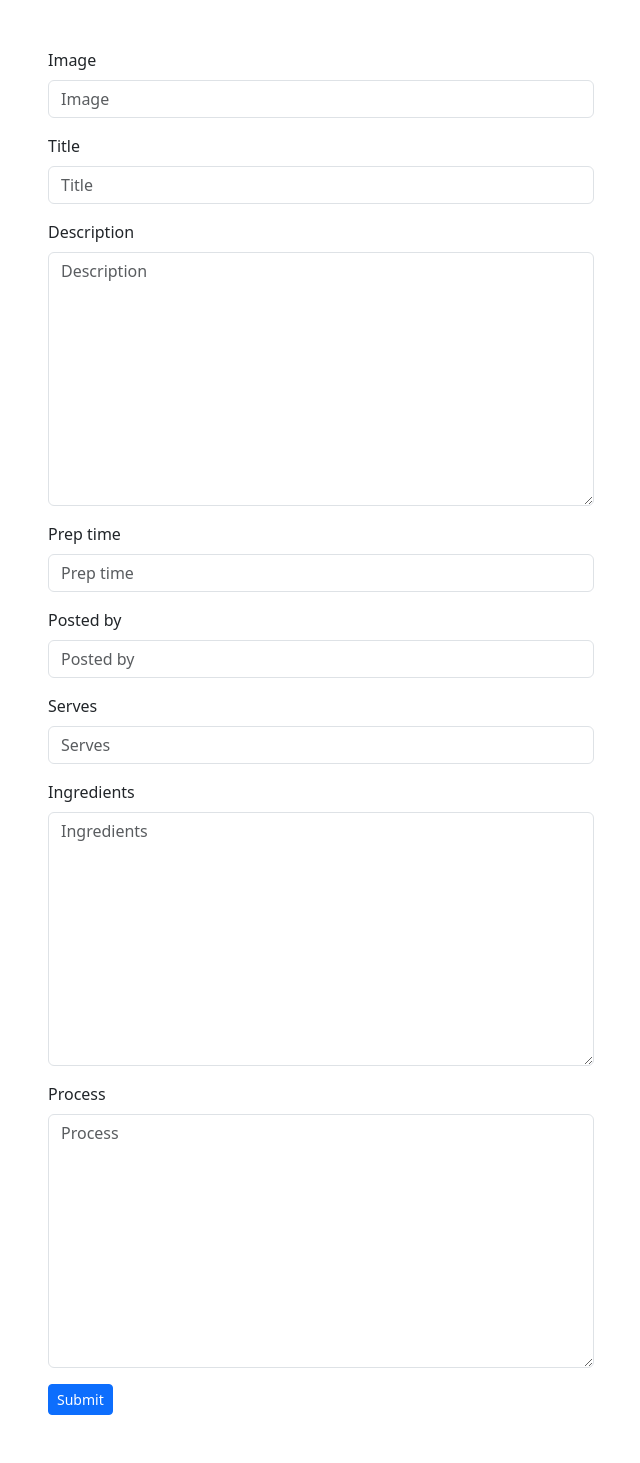
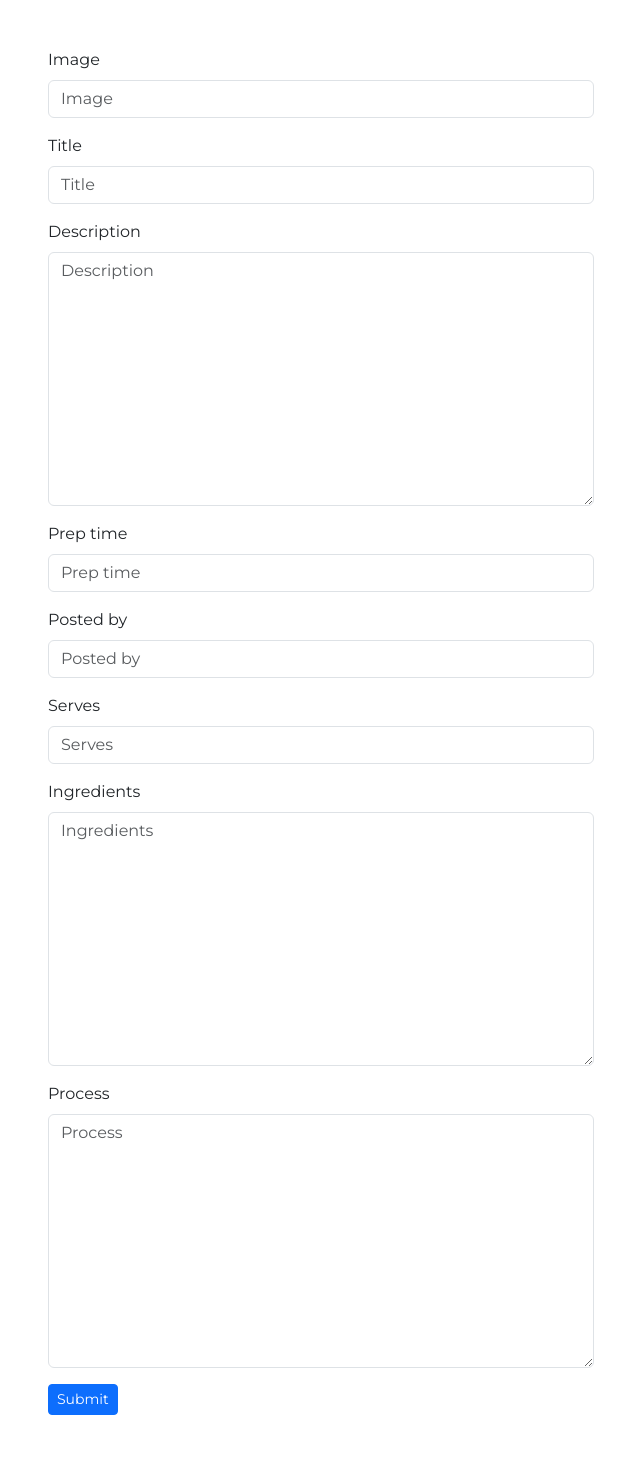
Before and after one commit to mururi/african_recipes_MVC, a Django app: page /add-recipe/ in a window 1280 px wide. Shown: the whole page, without its empty margins (319-959 px from the left). Run offline with Django 4.2, Linux system fonts and the light colour scheme; some libraries are stand-ins or nearby versions.

Commit message:
Setup static css files

```diff
--- a/african_recipes/settings.py
+++ b/african_recipes/settings.py
@@ -145,6 +145,9 @@ USE_TZ = True
 # https://docs.djangoproject.com/en/4.0/howto/static-files/
 
 STATIC_URL = 'static/'
+STATICFILES_DIRS = [
+    BASE_DIR / "static",
+]
 
 # Default primary key field type
 # https://docs.djangoproject.com/en/4.0/ref/settings/#default-auto-field
--- a/main/templates/base.html
+++ b/main/templates/base.html
@@ -1,4 +1,5 @@
 {% load bootstrap5 %}
+{% load static %}
 <!DOCTYPE html>
 <html lang="en">
 <head>
@@ -9,6 +10,10 @@
 
   {% bootstrap_css %}
   {{ form.media }}
+
+  {% block styles %}
+  <link rel="stylesheet" href="{% static 'css/base.css' %}">
+  {% endblock %}
 </head>
 <body>
   <div class="container-fluid py-5">
--- /dev/null
+++ b/static/css/base.css
@@ -0,0 +1,5 @@
+@import url('https://fonts.googleapis.com/css2?family=Montserrat:ital,wght@0,100;0,200;0,300;0,400;0,500;0,600;0,700;0,800;0,900;1,100;1,200;1,300;1,400;1,500;1,600;1,700;1,800;1,900&display=swap');
+
+* {
+  font-family: 'Montserrat', sans-serif;
+}
```
Also changed, not shown: static/css/index.css (added).
